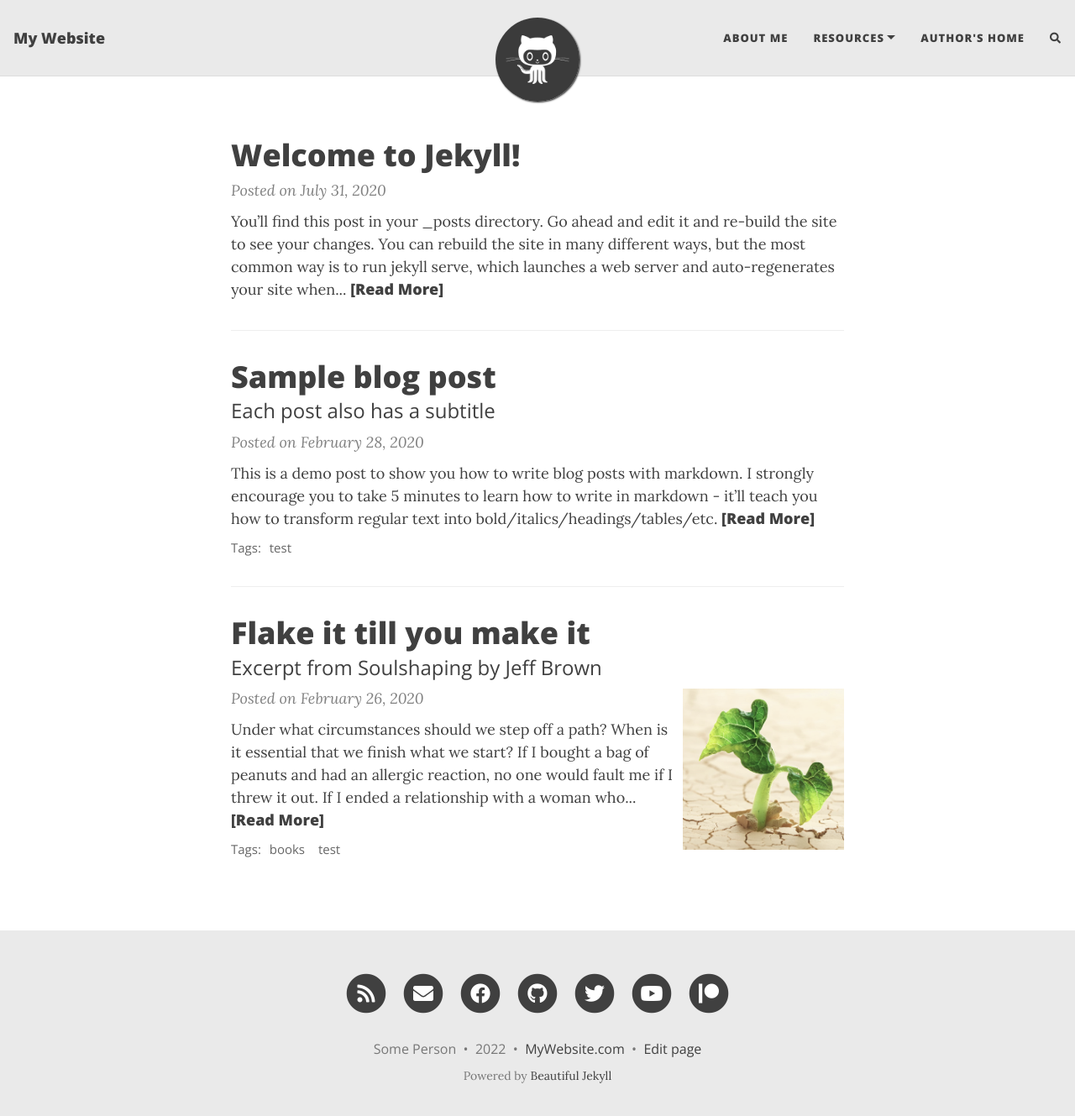
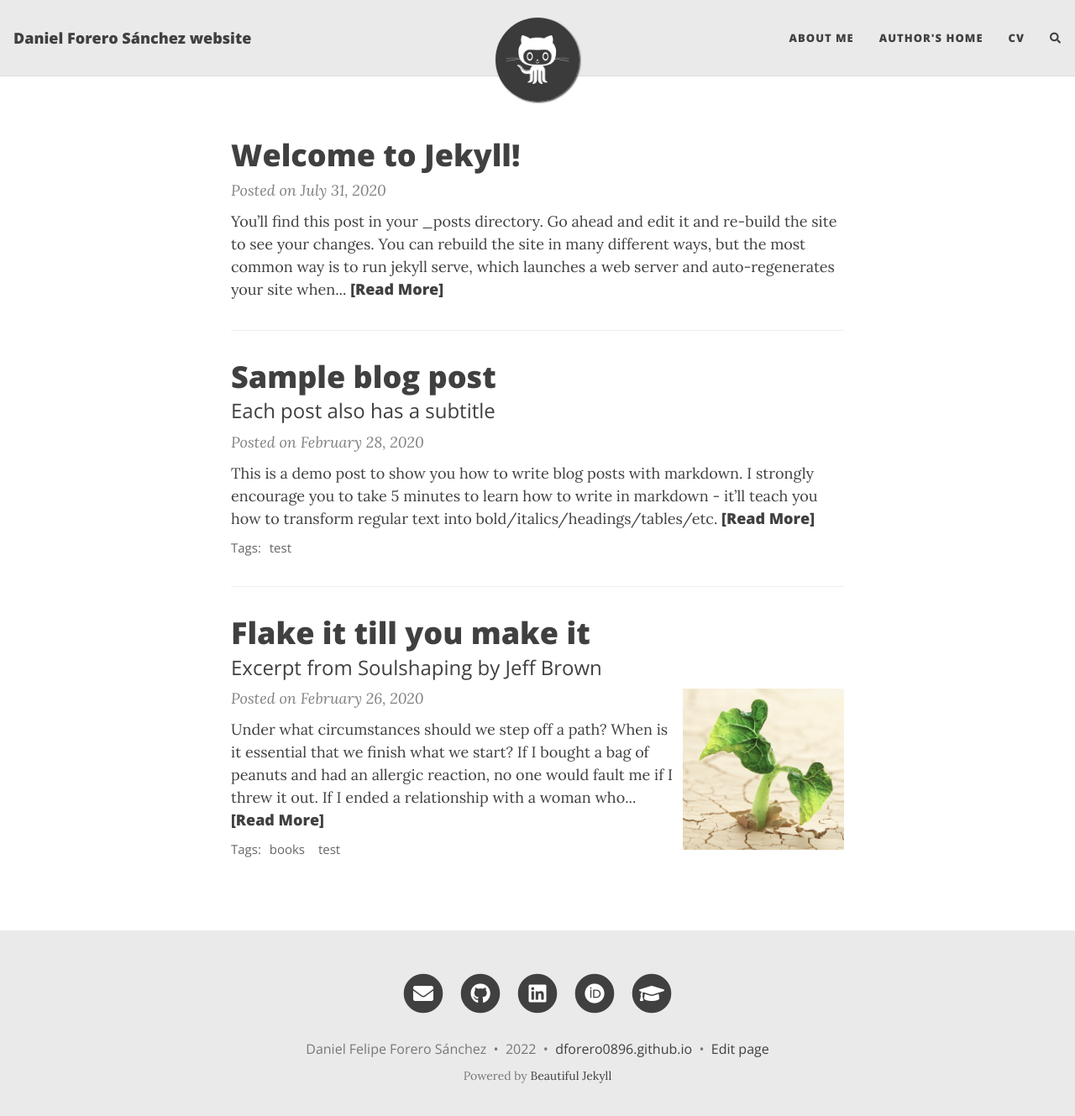
Before and after one commit to dforero0896/dforero0896.github.io, a Jekyll site: the page built from index.markdown, in a window 1280 px wide and 1342 px high. Shown: the top 1329 px of the window at 84% size. Built offline with Jekyll 4.4.1, drawn with Linux system fonts in a browser that asks for light colours; nearby versions of some CDN libraries; the list of posts is cut into pages by our own code; comment, search, counter and statistics services are not loaded.

Commit message:
Update _config.yml

```diff
--- a/_config.yml
+++ b/_config.yml
@@ -10,10 +10,10 @@
 ############################
 
 # Name of website
-title: My Website
+title: Daniel Forero Sánchez website
 
 # Your name to show in the footer
-author: Some Person
+author: Daniel Felipe Forero Sánchez
 
 ###############################################
 # --- List of links in the navigation bar --- #
@@ -21,10 +21,11 @@ author: Some Person
 
 navbar-links:
   About Me: "aboutme"
-  Resources:
-    - Beautiful Jekyll: "https://beautifuljekyll.com"
-    - Learn markdown: "https://www.markdowntutorial.com/"
-  Author's home: "https://deanattali.com"
+  #Resources:
+  #  - Beautiful Jekyll: "https://beautifuljekyll.com"
+  #  - Learn markdown: "https://www.markdowntutorial.com/"
+  Author's home: "https://dforero0896.github.io"
+  CV: cv
 
 ################
 # --- Logo --- #
@@ -49,16 +50,16 @@ round-avatar: true
 # Select the social network links that you want to show in the footer.
 # Uncomment the links you want to show and add your information to each one.
 social-network-links:
-  email: "someone@example.com"
-  rss: true  # remove this line if you don't want to show an RSS link at the bottom
-  facebook: deanattali
-  github: daattali
-  twitter: daattali
-  patreon: DeanAttali
-  youtube: c/daattali
+  email: "df.forero10@gmail.com"
+  #rss: true  # remove this line if you don't want to show an RSS link at the bottom
+  #facebook: deanattali
+  github: dforero0896
+  #twitter: daattali
+  #patreon: DeanAttali
+  #youtube: c/daattali
 #  medium: yourname
 #  reddit: yourname
-#  linkedin: daattali
+  linkedin: dforero0896
 #  xing: yourname
 #  stackoverflow: "3943160/daattali"
 #  snapchat: deanat78
@@ -71,15 +72,15 @@ social-network-links:
 #  telegram: yourname
 #  calendly: yourname
 #  mastodon: instance.url/@username
-#  ORCID: your ORCID ID
-#  google-scholar: your google scholar
+  ORCID: https://orcid.org/0000-0001-5957-332X
+  google-scholar: https://scholar.google.com/citations?user=lYh9eTIAAAAJ&hl=fr
 #  discord: invite/invite_code or users/userid
 #  kaggle: yourname
 #  hackerrank: yourname
 
 # If you want your website to generate an RSS feed, provide a description
 # The URL for the feed will be https://<your_website>/feed.xml
-rss-description: This website is a virtual proof that I'm awesome
+#rss-description: This website is a virtual proof that I'm awesome
 
 ###########################
 # --- General options --- #
@@ -87,14 +88,16 @@ rss-description: This website is a virtual proof that I'm awesome
 
 # Select which social network share links to show in posts
 share-links-active:
-  twitter: true
-  facebook: true
+  twitter: false
+  facebook: false
   linkedin: true
   vk: false
+  ORCID: true
+  google-scholar: true
 
 # How to display the link to your website in the footer
 # Remove this if you don't want a link in the footer
-url-pretty: "MyWebsite.com"
+url-pretty: "dforero0896.github.io"
 
 # Excerpt word length - Truncate the excerpt of each post on the feed page to the specified number of words
 excerpt_length: 50
```
